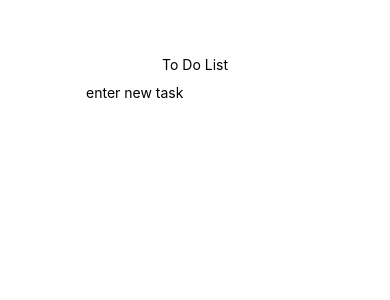
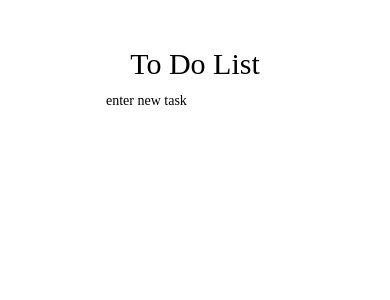
Before and after one commit to dtom90/ToDo-ReactNative, a React Native app: screen / in a window 390 px wide. Shown: the top 300 px of the page. Built offline with nearby package versions, Linux system fonts and the light colour scheme.

Commit message:
Added style

```diff
--- a/App.js
+++ b/App.js
@@ -23,7 +23,7 @@ export default class App extends React.Component {
 
   taskList = (arr) => {
     return arr.map(task =>
-      <Text key={task.id}>{task.name}</Text>
+      <MyText style={styles.task} key={task.id}>{task.name}</MyText>
     )
   };
 
@@ -32,7 +32,7 @@ export default class App extends React.Component {
       <SafeAreaView style={styles.container}>
 
         <View style={styles.headerSection}>
-          <Text>To Do List</Text>
+          <MyText style={{fontSize: 30}}>To Do List</MyText>
           <TextInput
             style={styles.textInput}
             placeholder="enter new task"
@@ -52,24 +52,49 @@ export default class App extends React.Component {
   }
 }
 
+class MyText extends React.Component {
+  render() {
+    const mergedStyles = Object.assign(this.props.style || {}, styles.baseText);
+    return (
+      <Text style={mergedStyles}>{this.props.children}</Text>
+    );
+  }
+}
+
 const styles = StyleSheet.create({
 
   container: {
     flex: 1,
-    backgroundColor: '#fff'
+    backgroundColor: 'white',
+  },
+
+  baseText: {
+    fontFamily: 'Avenir',
   },
 
   headerSection: {
     flex: 1,
     alignItems: 'center',
-    justifyContent: 'center',
+    justifyContent: 'center'
   },
 
-  textInput: {height: 40},
+  titleText: {
+    fontSize: 20,
+    fontWeight: 'bold',
+  },
+
+  textInput: {
+    fontFamily: 'Avenir',
+    height: 40
+  },
 
   tasksSection: {
     flex: 4,
     alignItems: 'center',
+  },
+
+  task: {
+    margin: 10
   }
 
 });
```
